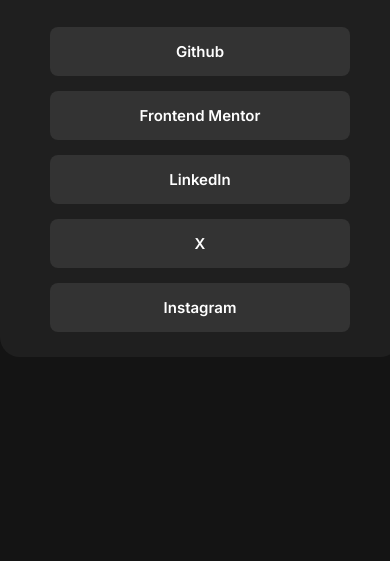
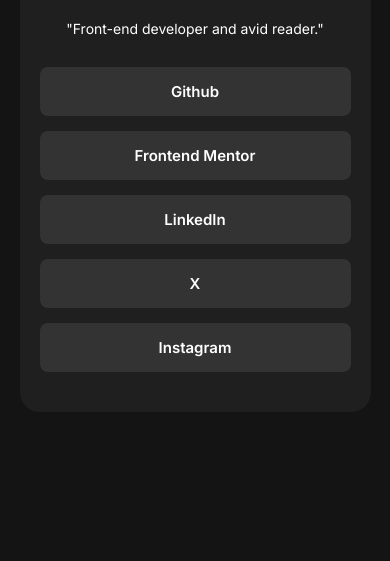
Before and after one commit to wamaedev/Social-links-profile, a plain HTML site: page index.html in a window 390 px wide. Shown: the part 283-844 px from the top of the page. Drawn offline with Linux system fonts and the light colour scheme.

Commit message:
Added a media query for responsiveness

```diff
--- a/index.css
+++ b/index.css
@@ -17,7 +17,7 @@ p {
 .container {
   background-color: #1f1f1f;
   width: 400px;
-  height: 620px;
+  padding: 40px 20px;
   margin-left: auto;
   margin-right: auto;
   margin-top: 20px;
@@ -90,3 +90,18 @@ a:hover {
 .attribution a {
   color: hsl(228, 45%, 44%);
  }
+
+ /*
+
+ Media Queries
+
+ */
+
+ @media (max-width: 420px) {
+  .container {
+    width: 90%;
+  }
+  a {
+    width: 100%; /* stretch buttons on small screens */
+  }
+}
```
